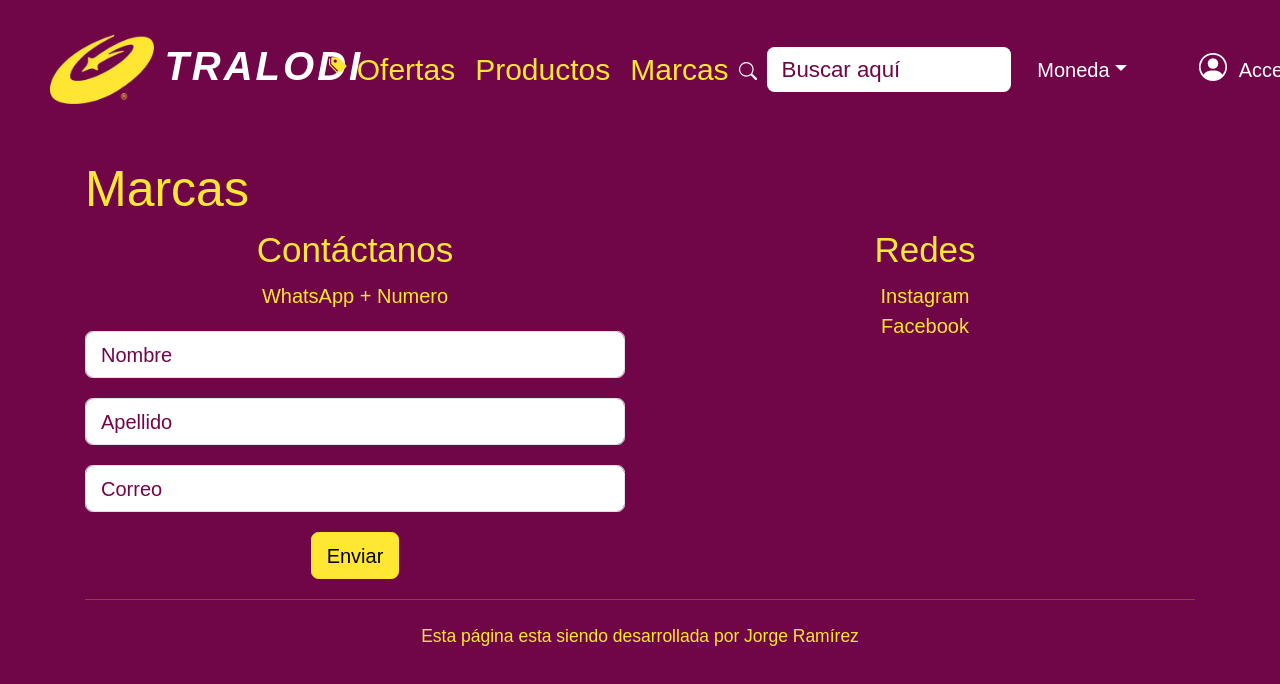
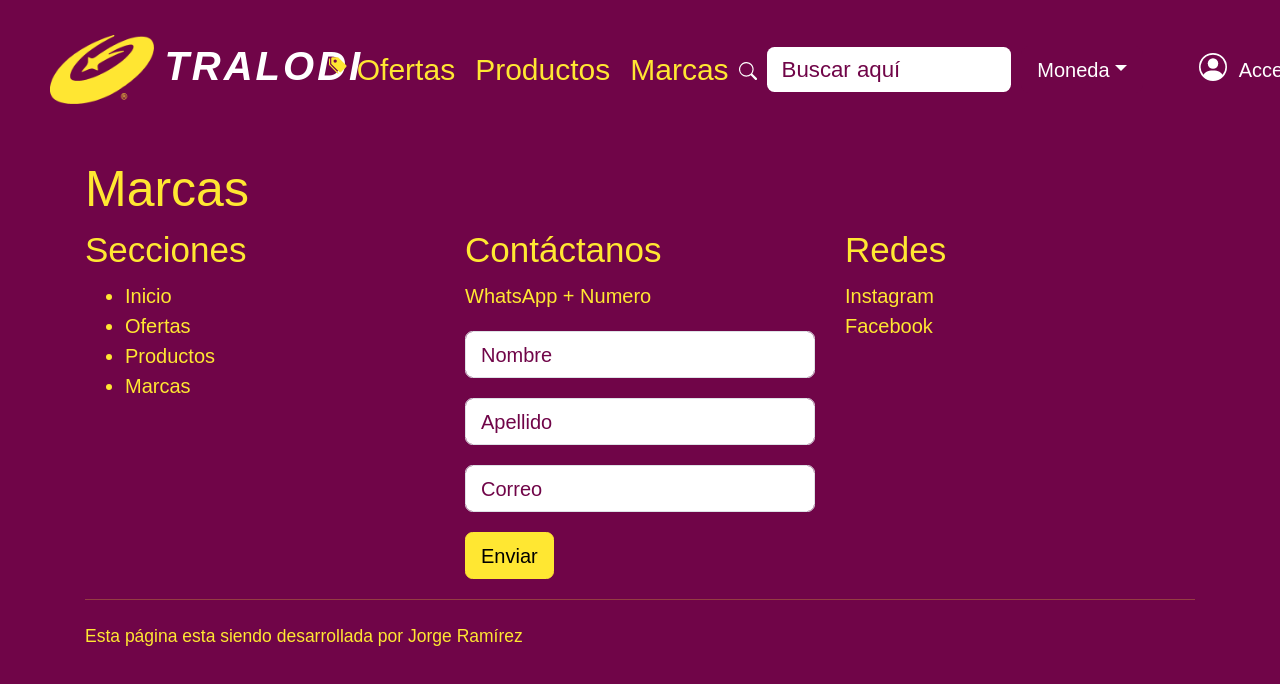
Before and after one commit to KPI01/tralodi-ecommerce, a Next.js app: page /marcas in a window 1280 px wide. Shown: the top 684 px of the page. Built offline with nearby package versions, Linux system fonts and the light colour scheme; a web font is replaced by a local one.

Commit message:
Created footer

```diff
--- a/app/components/Footer.jsx
+++ b/app/components/Footer.jsx
@@ -1,7 +1,20 @@
+import Link from "next/link";
+import { links } from "../context/pages";
+
 export default function Footer() {
   return (
-    <footer className="container text-center">
+    <footer className="container">
       <div className="row">
+        <div id="productos" className="col">
+          <h3>Secciones</h3>
+          <ul>
+            {links.map(({ label, route }) => (
+              <li key={route}>
+                <Link href={route} className="text-secondary text-decoration-none">{label}</Link>
+              </li>
+            ))}
+          </ul>
+        </div>
         <div id="contactanos" className="col">
           <h3 className="">Contáctanos</h3>
           <div id="whatsapp">
@@ -29,7 +42,9 @@ export default function Footer() {
                 placeholder="Correo"
               />
             </div>
-            <button type="submit" className="btn btn-secondary">Enviar</button>
+            <button type="submit" className="btn btn-secondary">
+              Enviar
+            </button>
           </form>
         </div>
         <div id="redes" className="col">
```
